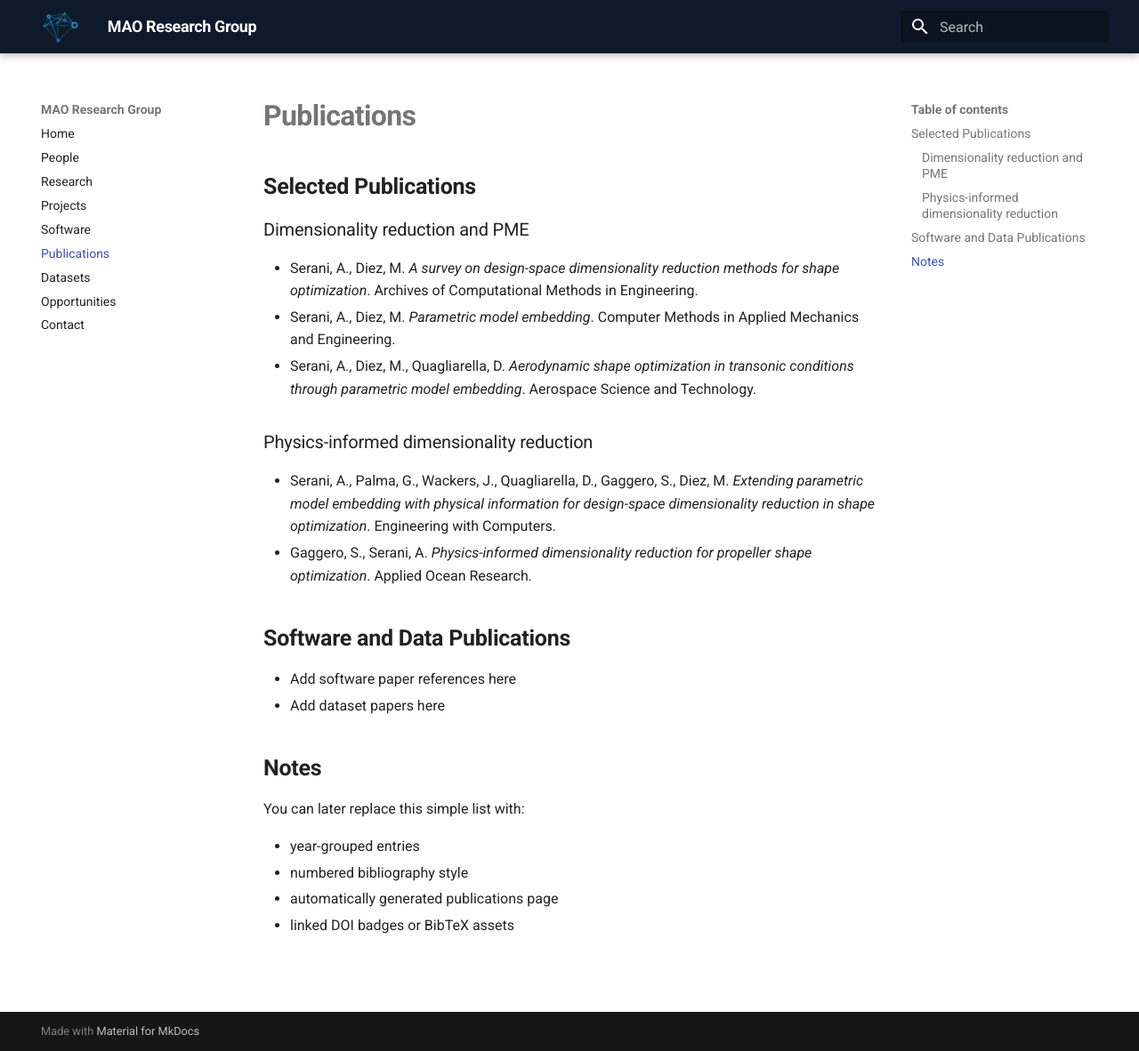
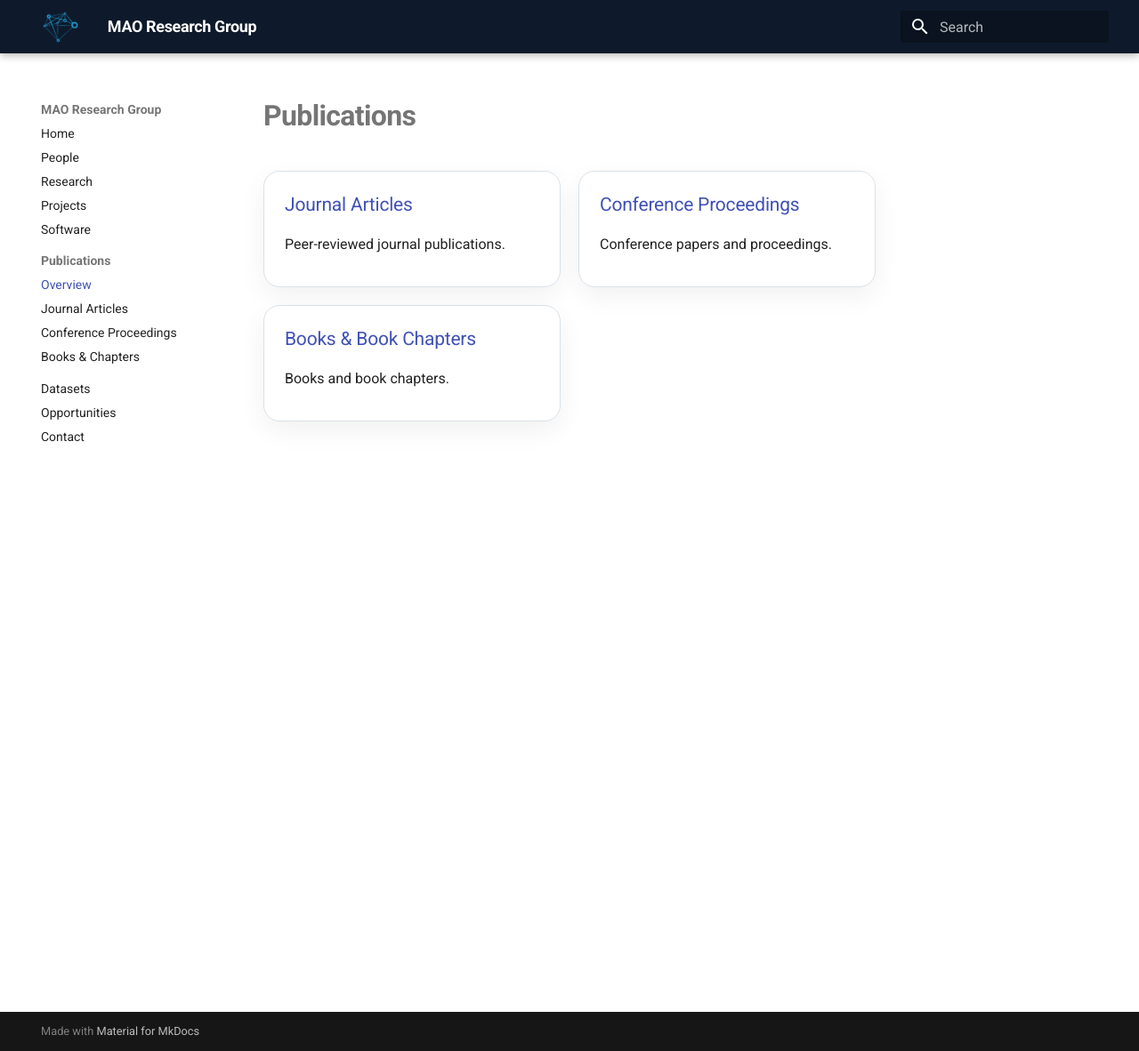
Before and after one commit to cnr-inm-mao/cnr-inm-mao.github.io, an MkDocs documentation site: the page built from docs/publications.md, in a window 1280 px wide and 1182 px high. Shown: the whole window at 89% size. Built offline with MkDocs 1.6.1 and Material for MkDocs 9.7.7, drawn with Linux system fonts in a browser that asks for light colours.

Commit message:
revised publication style

```diff
--- a/docs/assets/css/extra.css
+++ b/docs/assets/css/extra.css
@@ -244,3 +244,32 @@
 .icon-badge.orcid:hover {
   background: #e8f5e9;
 }
+
+.pub-list {
+  display: flex;
+  flex-direction: column;
+  gap: 1rem;
+  margin-top: 1rem;
+}
+
+.pub-item {
+  background: #fff;
+  border: 1px solid var(--mao-card-border);
+  border-radius: var(--mao-radius);
+  padding: 1rem 1.1rem;
+  box-shadow: var(--mao-shadow);
+}
+
+.pub-title {
+  font-weight: 700;
+  margin-bottom: 0.3rem;
+}
+
+.pub-authors {
+  color: var(--mao-text-soft);
+  margin-bottom: 0.2rem;
+}
+
+.pub-links a {
+  font-weight: 600;
+}
--- a/docs/publications.md
+++ b/docs/publications.md
@@ -1,28 +1,20 @@
 # Publications
 
-## Selected Publications
+<div class="card-grid">
 
-### Dimensionality reduction and PME
+  <div class="info-card">
+    <h3><a href="publications/journal/">Journal Articles</a></h3>
+    <p>Peer-reviewed journal publications.</p>
+  </div>
 
-- Serani, A., Diez, M. *A survey on design-space dimensionality reduction methods for shape optimization*. Archives of Computational Methods in Engineering.
-- Serani, A., Diez, M. *Parametric model embedding*. Computer Methods in Applied Mechanics and Engineering.
-- Serani, A., Diez, M., Quagliarella, D. *Aerodynamic shape optimization in transonic conditions through parametric model embedding*. Aerospace Science and Technology.
+  <div class="info-card">
+    <h3><a href="publications/conference/">Conference Proceedings</a></h3>
+    <p>Conference papers and proceedings.</p>
+  </div>
 
-### Physics-informed dimensionality reduction
+  <div class="info-card">
+    <h3><a href="publications/books/">Books &amp; Book Chapters</a></h3>
+    <p>Books and book chapters.</p>
+  </div>
 
-- Serani, A., Palma, G., Wackers, J., Quagliarella, D., Gaggero, S., Diez, M. *Extending parametric model embedding with physical information for design-space dimensionality reduction in shape optimization*. Engineering with Computers.
-- Gaggero, S., Serani, A. *Physics-informed dimensionality reduction for propeller shape optimization*. Applied Ocean Research.
-
-## Software and Data Publications
-
-- Add software paper references here
-- Add dataset papers here
-
-## Notes
-
-You can later replace this simple list with:
-
-- year-grouped entries
-- numbered bibliography style
-- automatically generated publications page
-- linked DOI badges or BibTeX assets
+</div>
--- a/mkdocs.yml
+++ b/mkdocs.yml
@@ -28,7 +28,11 @@ nav:
   - Research: research.md
   - Projects: projects.md
   - Software: software.md
-  - Publications: publications.md
+  - Publications:
+    - Overview: publications.md
+    - Journal Articles: publications/journal.md
+    - Conference Proceedings: publications/conference.md
+    - Books & Chapters: publications/books.md
   - Datasets: datasets.md
   - Opportunities: opportunities.md
   - Contact: contact.md
```
Also changed, not shown: docs/publications/journal.md (added, +14 -0 lines).
